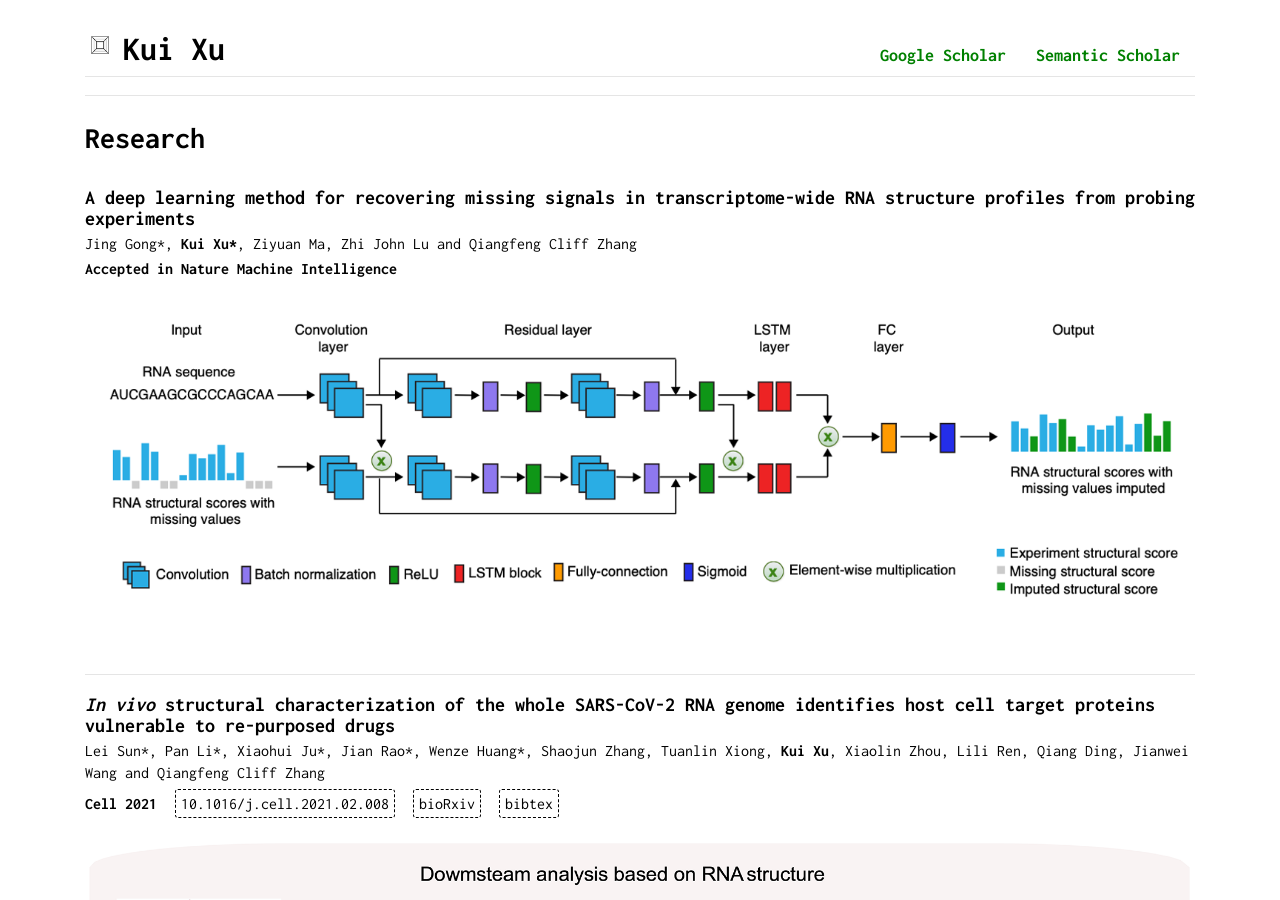
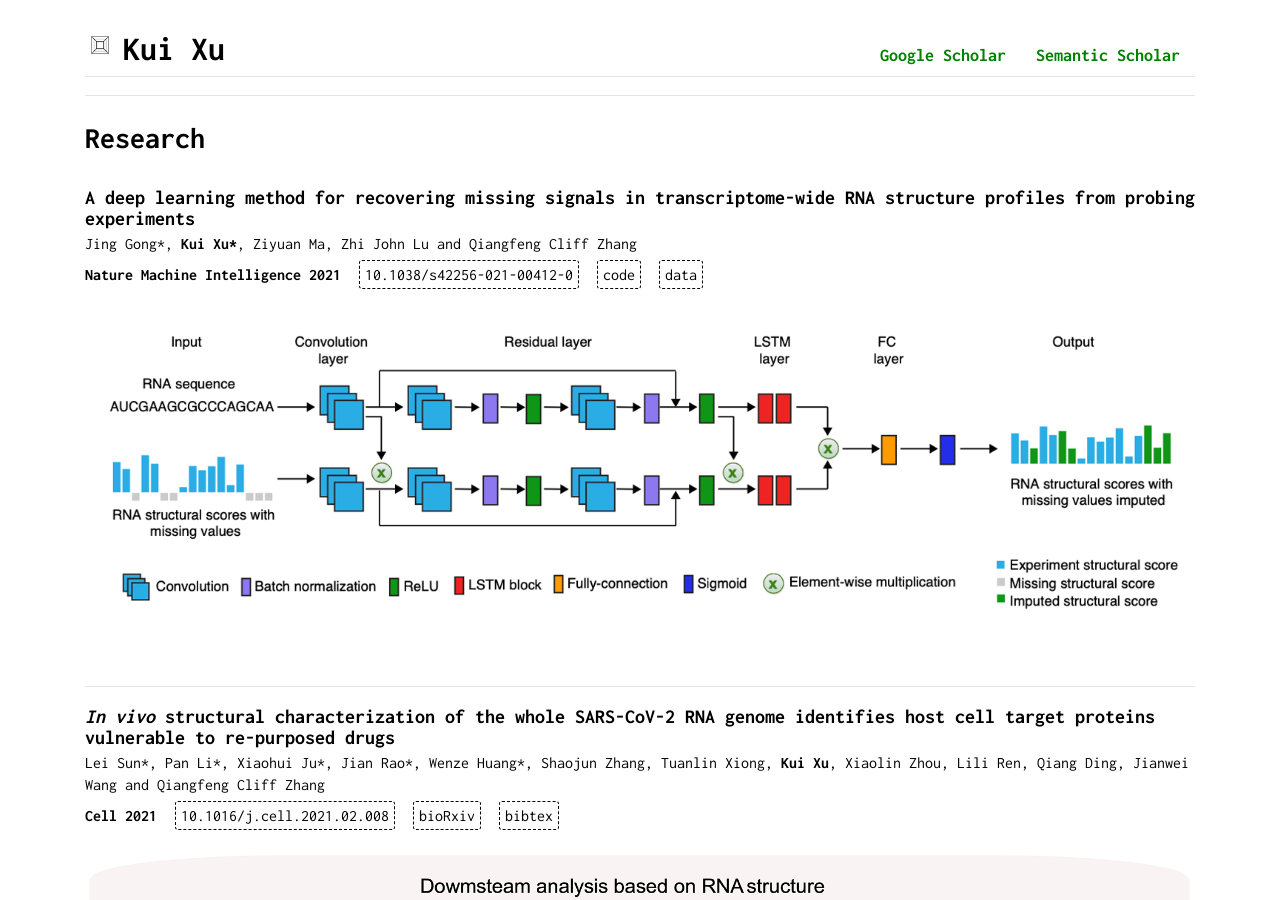
Before and after one commit to kuixu/kuixu.github.io, a Jekyll site: the page index.html, which Jekyll copies as it is, in a window 1280 px wide and 900 px high, scrolled down 935 px. Built offline with Jekyll 4.4.1, drawn with Linux system fonts in a browser that asks for light colours; comment, search, counter and statistics services are not loaded.

Commit message:
add index

```diff
--- a/index.html
+++ b/index.html
@@ -217,9 +217,18 @@
                 <!-- arxiv and website link -->
                 <div class="paper-links col-md-12 col-sm-12 col-xs-12">
                     <span class="paper-link">
-                        <b>Accepted in Nature Machine Intelligence</b>
+                        <b>Nature Machine Intelligence 2021</b>
                     </span>
 
+                    <a class="paper-link button-div" href="https://www.nature.com/articles/s42256-021-00412-0" target="_blank">
+                        10.1038/s42256-021-00412-0
+                    </a>
+                    <a class="paper-link button-div" href="https://github.com/Tsinghua-gongjing/StructureImpute" target="_blank">
+                        code
+                    </a>
+                    <a class="paper-link button-div" href="https://doi.org/10.6084/m9.figshare.16606850" target="_blank">
+                        data
+                    </a>
                 </div>
                 <div class="paper-banner col-md-12 col-sm-12 col-xs-12">
                     <img src="static/img/research/structureImpute_banner.png" alt="StructureImpute"
```
